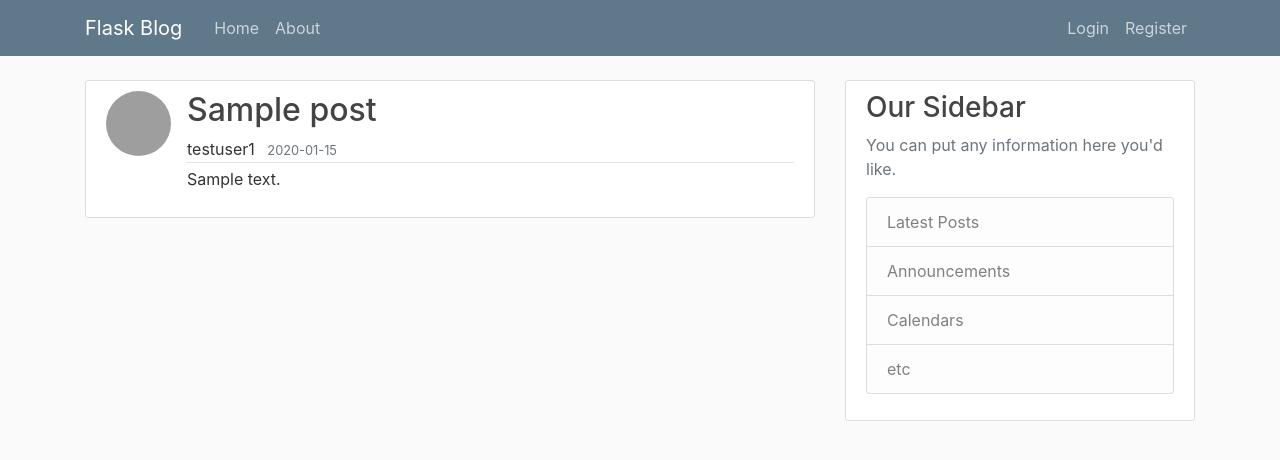
After one commit to thefudgesupreme/BloggingsiteUsingFlask, a Flask app: page /post/1 in a window 1280 px wide. The commit adds this page. Shown: the top 460 px of the page. Run offline with Flask 2, Linux system fonts and the light colour scheme; data comes from the database, SQL or seed files in the repository; both versions use the stored data as it was after the commit; tables that the repository leaves empty hold one stand-in row (values such as "Sample post"); some libraries are stand-ins or nearby versions; grey boxes are pictures that could not be loaded.

Commit message:
Post Operations with validations

```diff
--- a/FlaskBlog/routes.py
+++ b/FlaskBlog/routes.py
@@ -1,29 +1,19 @@
-from flask import render_template, flash, redirect, url_for, request
+import os
+import secrets
+
+from PIL import Image
+from flask import render_template, flash, redirect, url_for, request, abort
+from flask_login import login_user, current_user, logout_user, login_required
+
 from FlaskBlog import app, db, pass_encrypt
-from FlaskBlog.forms import RegistrationForm, LoginForm, UpdateAccountForm
-from FlaskBlog.models import User
-from flask_login import login_user, current_user, logout_user, login_required
-import secrets,os
-from PIL import Image
-
-
-posts = [
-    {
-        'author': "Vipul",
-        'title': "About author",
-        'date': "April 10, 2020"
-    },
-    {
-        'author': "Vipul",
-        'title': "First Post",
-        'date': "April 12, 2020"
-    }
-]
+from FlaskBlog.forms import RegistrationForm, LoginForm, UpdateAccountForm, PostForm
+from FlaskBlog.models import User, Posts
 
 
 @app.route('/')
 @app.route('/home')
 def home():
+    posts = Posts.query.all()
     return render_template('home.html', title="  Home", posts=posts)
 
 
@@ -109,3 +99,53 @@
         form.email.data = current_user.email
     user_profile = url_for('static', filename='profiles/' + current_user.img_file)
     return render_template('account.html', title="Account Page", img_file=user_profile, form=form)
+
+
+@app.route('/post/new', methods=['GET', 'POST'])
+@login_required
+def new_post():
+    form = PostForm()
+    if form.validate_on_submit():
+        posts = Posts(title=form.title.data, content=form.content.data, author=current_user)
+        db.session.add(posts)
+        db.session.commit()
+        flash('Post created Successfully', 'success')
+        return redirect(url_for('home'))
+    return render_template('createPost.html', title="New Post", form=form, legend='New post')
+
+
+@app.route("/post/<int:postId>")
+def post(postId):
+    post = Posts.query.get_or_404(postId)
+    return render_template('post.html', title=post.title, post=post)
+
+
+@app.route("/post/<int:postId>/update", methods=['GET', 'POST'])
+@login_required
+def postUpdate(postId):
+    post = Posts.query.get_or_404(postId)
+    if post.author!=current_user:
+        abort(403)
+    form = PostForm()
+    if form.validate_on_submit():
+        post.title = form.title.data
+        post.content = form.content.data
+        db.session.commit()
+        flash(f'Post Updated to {post.title}', 'success')
+        return redirect(url_for('post', postId=post.id))
+    elif request.method=='GET':
+        form.title.data = post.title
+        form.content.data = post.content
+    return render_template('createPost.html', title="Update Post", form=form, legend="Update Post")
+
+
+@app.route("/post/<int:postId>/delete", methods=['POST'])
+@login_required
+def postDelete(postId):
+    post = Posts.query.get_or_404(postId)
+    if post.author!=current_user:
+        abort(403)
+    db.session.delete(post)
+    db.session.commit()
+    flash('Post has been deleted successfully', 'success')
+    return redirect(url_for('home'))
--- a/FlaskBlog/templates/layout.html
+++ b/FlaskBlog/templates/layout.html
@@ -32,6 +32,7 @@
             <!-- Navbar Right Side -->
             <div class="navbar-nav">
                 {% if current_user.is_authenticated %}
+                    <a class="nav-item nav-link" href="{{ url_for('new_post') }}">New Post</a>
                     <a class="nav-item nav-link" href="{{ url_for('account') }}">Account</a>
                     <a class="nav-item nav-link" href="{{ url_for('logout') }}">Logout</a>
                 {% else %}
--- /dev/null
+++ b/FlaskBlog/templates/post.html
@@ -0,0 +1,41 @@
+{% extends "layout.html" %}
+{% block content %}
+    <article class="media content-section">
+        <img class="rounded-circle article-img" src="{{ url_for('static',filename='profiles/'+post.author.img_file) }}">
+        <div class="media-body">
+            <h2><a class="article-title">{{ post.title }}</a></h2>
+            <div class="article-metadata">
+                <a class="mr-2">{{ post.author.username }}</a>
+                <small class="text-muted">{{ post.date_posted.strftime('%Y-%m-%d') }}</small>
+                {% if post.author==current_user %}
+                    <div>
+                        <a class="btn btn-secondary btn-sm mt-1 mb-1" href="{{ url_for('postUpdate',postId=post.id) }}">Update</a>
+                        <button type="button" class="btn btn-danger btn-sm m-1" data-toggle="modal" data-target="#deleteModal">
+                            Delete
+                        </button>
+                    </div>
+                {% endif %}
+            </div>
+            <p class="article-content">{{ post.content }}</p>
+        </div>
+    </article>
+    <!-- Modal -->
+    <div class="modal fade" id="deleteModal" tabindex="-1" role="dialog" aria-labelledby="deleteModalLabel">
+        <div class="modal-dialog" role="document">
+            <div class="modal-content">
+                <div class="modal-header">
+                    <h5 class="modal-title" id="deleteModalLabel">Post Delete Confirmation</h5>
+                    <button type="button" class="close" data-dismiss="modal" aria-label="Close">
+                        <span aria-hidden="true">&times;</span>
+                    </button>
+                </div>
+                <div class="modal-footer">
+                    <button type="button" class="btn btn-secondary" data-dismiss="modal">Close</button>
+                    <form action="{{ url_for('postDelete',postId=post.id) }}" method="POST">
+                        <input class="btn btn-danger" type="submit" value="Delete">
+                    </form>
+                </div>
+            </div>
+        </div>
+    </div>
+{% endblock content %}
```
Also changed, not shown: FlaskBlog/forms.py (+9 -3 lines), FlaskBlog/models.py (+4 -4 lines), FlaskBlog/templates/createPost.html (added, +41 -0 lines), FlaskBlog/templates/home.html (+5 -3 lines), FlaskBlog/site.db, FlaskBlog/static/profiles/c211238a27e77d75.jpg (added).
